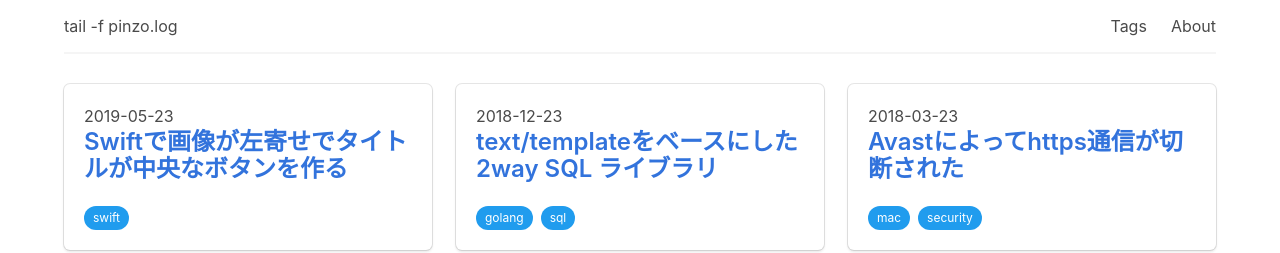
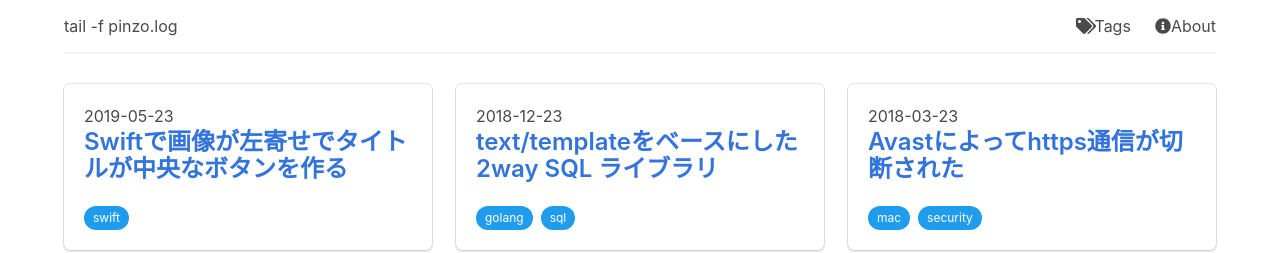
Before and after one commit to pinzolo/pinzolo.github.io, a Jekyll site: the page built from index.html, in a window 1280 px wide. Shown: the top 253 px of the page. Built offline with Jekyll 4.4.1, drawn with Linux system fonts in a browser that asks for light colours; nearby versions of some CDN libraries; the list of posts is cut into pages by our own code.

Commit message:
Add icon to navbar menus

```diff
--- a/_includes/nav.html
+++ b/_includes/nav.html
@@ -22,8 +22,18 @@
     </div>
     <div id="navbar-links" class="navbar-menu">
       <div class="navbar-end">
-        <a href="/tags" class="navbar-item">Tags</a>
-        <a href="/about" class="navbar-item">About</a>
+        <a href="/tags" class="navbar-item">
+          <span class="icon">
+            <i class="fas fa-tags"></i>
+          </span>
+          Tags
+        </a>
+        <a href="/about" class="navbar-item">
+          <span class="icon">
+            <i class="fas fa-info-circle"></i>
+          </span>
+          About
+        </a>
       </div>
     </div>
   </div>
```
